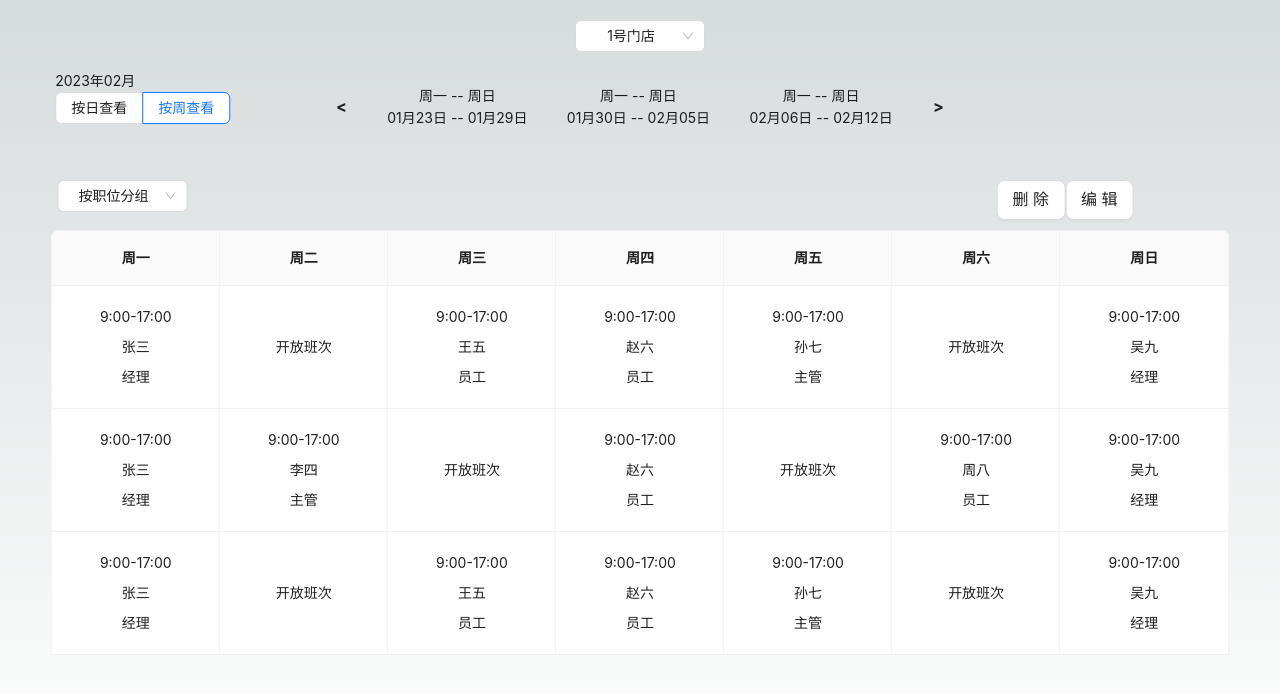
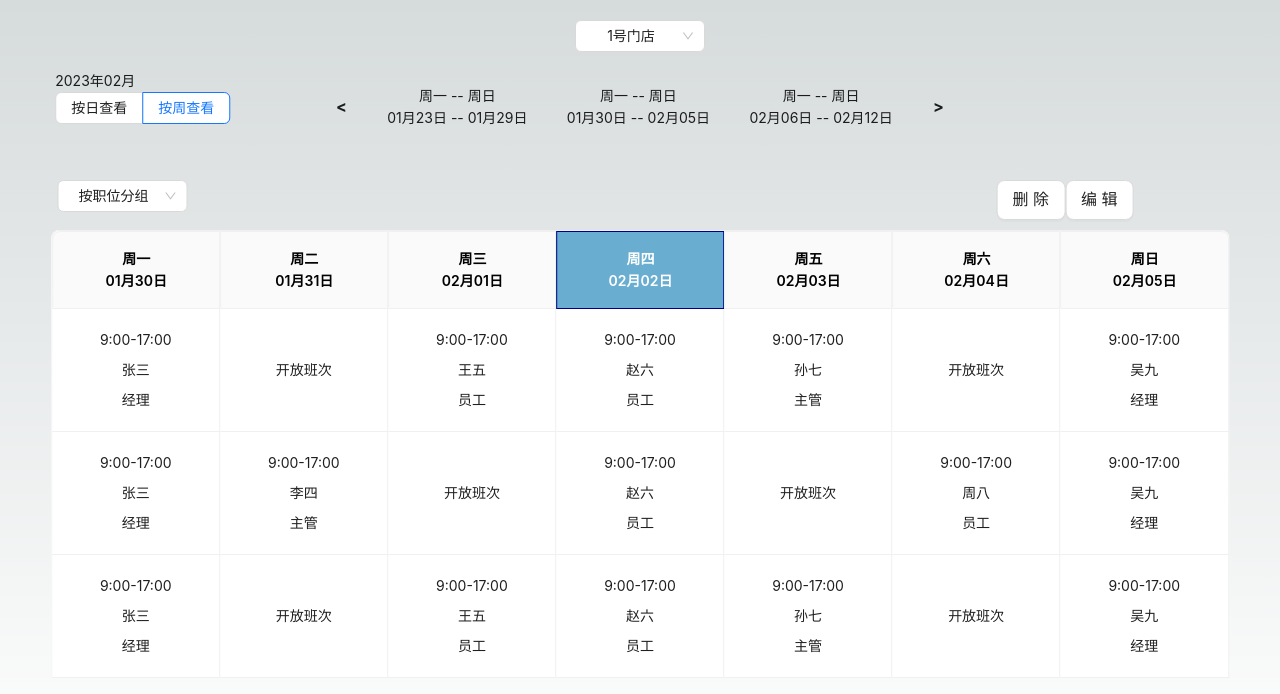
Before and after one commit to kelaner/AISchedule, a Next.js app: page / in a window 1280 px wide. Shown: the top 694 px of the page. Built offline with nearby package versions, Linux system fonts and the light colour scheme.

Commit message:
update:teble-header

```diff
--- a/src/components/ScheduleTable.jsx
+++ b/src/components/ScheduleTable.jsx
@@ -1,48 +1,118 @@
 import React, { useState } from 'react';
 import { Table, Input, Button, Select } from 'antd';
+import dayjs from 'dayjs';
+
+const today = dayjs().day();
+
+const start = dayjs().startOf('week');
+const end = dayjs().endOf('week');
 
 const columns = [
     {
-        title: '周一',
+
+        title: <div> 周一<br />{start.format('MM月DD日')}</div>,
         dataIndex: 'mon',
         key: 'mon',
-        align: 'center'
+        align: 'center',
+        onHeaderCell: () => {
+            return {
+                style: {
+                    backgroundColor: 1 === today ? '#69aed0' : '',
+                    border: `1px solid ${1 === today ? 'darkblue' : '#f0f0f0'}`,
+                    color: 1 === today ? 'white' : 'black',
+                },
+            };
+        },
     },
     {
-        title: '周二',
+        title: <div> 周二<br />{start.add(1, 'day').format('MM月DD日')}</div>,
         dataIndex: 'tue',
         key: 'tue',
-        align: 'center'
+        align: 'center',
+        onHeaderCell: () => {
+            return {
+                style: {
+                    backgroundColor: 2 === today ? '#69aed0' : '',
+                    border: `1px solid ${2 === today ? 'darkblue' : '#f0f0f0'}`,
+                    color: 2 === today ? 'white' : 'black',
+                },
+            };
+        },
     },
     {
-        title: '周三',
+        title: <div> 周三<br />{start.add(2, 'day').format('MM月DD日')}</div>,
         dataIndex: 'wed',
         key: 'wed',
-        align: 'center'
+        align: 'center',
+        onHeaderCell: () => {
+            return {
+                style: {
+                    backgroundColor: 3 === today ? '#69aed0' : '',
+                    border: `1px solid ${3 === today ? 'darkblue' : '#f0f0f0'}`,
+                    color: 3 === today ? 'white' : 'black',
+                },
+            };
+        },
     },
     {
-        title: '周四',
+        title: <div> 周四<br />{start.add(3, 'day').format('MM月DD日')}</div>,
         dataIndex: 'thu',
         key: 'thu',
-        align: 'center'
+        align: 'center',
+        onHeaderCell: () => {
+            return {
+                style: {
+                    backgroundColor: 4 === today ? '#69aed0' : '',
+                    border: `1px solid ${4 === today ? 'darkblue' : '#f0f0f0'}`,
+                    color: 4 === today ? 'white' : 'black',
+                },
+            };
+        },
     },
     {
-        title: '周五',
+        title: <div> 周五<br />{start.add(4, 'day').format('MM月DD日')}</div>,
         dataIndex: 'fri',
         key: 'fri',
-        align: 'center'
+        align: 'center',
+        onHeaderCell: () => {
+            return {
+                style: {
+                    backgroundColor: 5 === today ? '#69aed0' : '',
+                    border: `1px solid ${5 === today ? 'darkblue' : '#f0f0f0'}`,
+                    color: 5 === today ? 'white' : 'black',
+                },
+            };
+        },
     },
     {
-        title: '周六',
+        title: <div> 周六<br />{start.add(5, 'day').format('MM月DD日')}</div>,
         dataIndex: 'sat',
         key: 'sat',
-        align: 'center'
+        align: 'center',
+        onHeaderCell: () => {
+            return {
+                style: {
+                    backgroundColor: 6 === today ? '#69aed0' : '',
+                    border: `1px solid ${6 === today ? 'darkblue' : '#f0f0f0'}`,
+                    color: 6 === today ? 'white' : 'black',
+                },
+            };
+        },
     },
     {
-        title: '周日',
+        title: <div> 周日<br />{end.format('MM月DD日')}</div>,
         dataIndex: 'sun',
         key: 'sun',
-        align: 'center'
+        align: 'center',
+        onHeaderCell: () => {
+            return {
+                style: {
+                    backgroundColor: 0 === today ? '#69aed0' : '',
+                    border: `1px solid ${0 === today ? 'darkblue' : '#f0f0f0'}`,
+                    color: 0 === today ? 'white' : 'black',
+                },
+            };
+        },
     },
 ];
 
@@ -131,6 +201,7 @@ const ScheduleTable = () => {
             dataSource={tableData}
             pagination={false}
             bordered={true}
+
         />
     );
 };
```
Also changed, not shown: src/styles/globals.css (line endings or trailing spaces).
